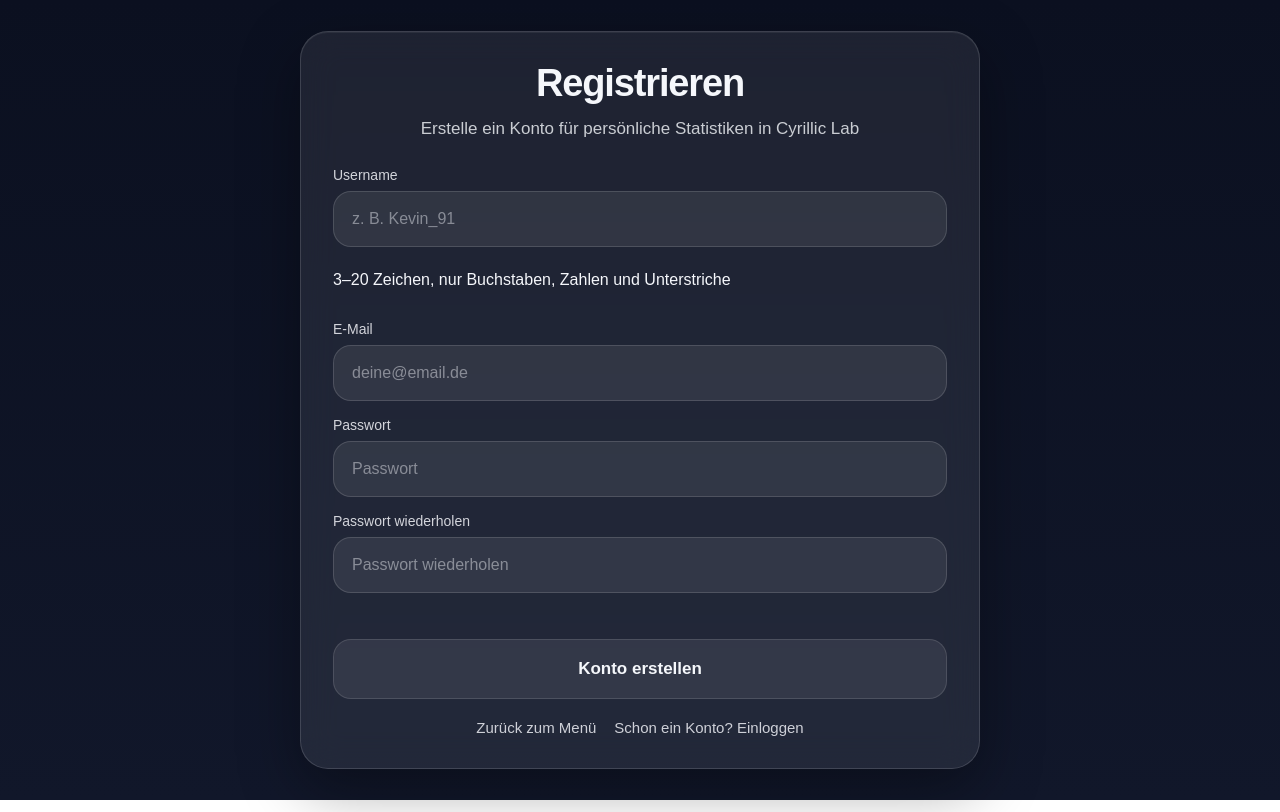
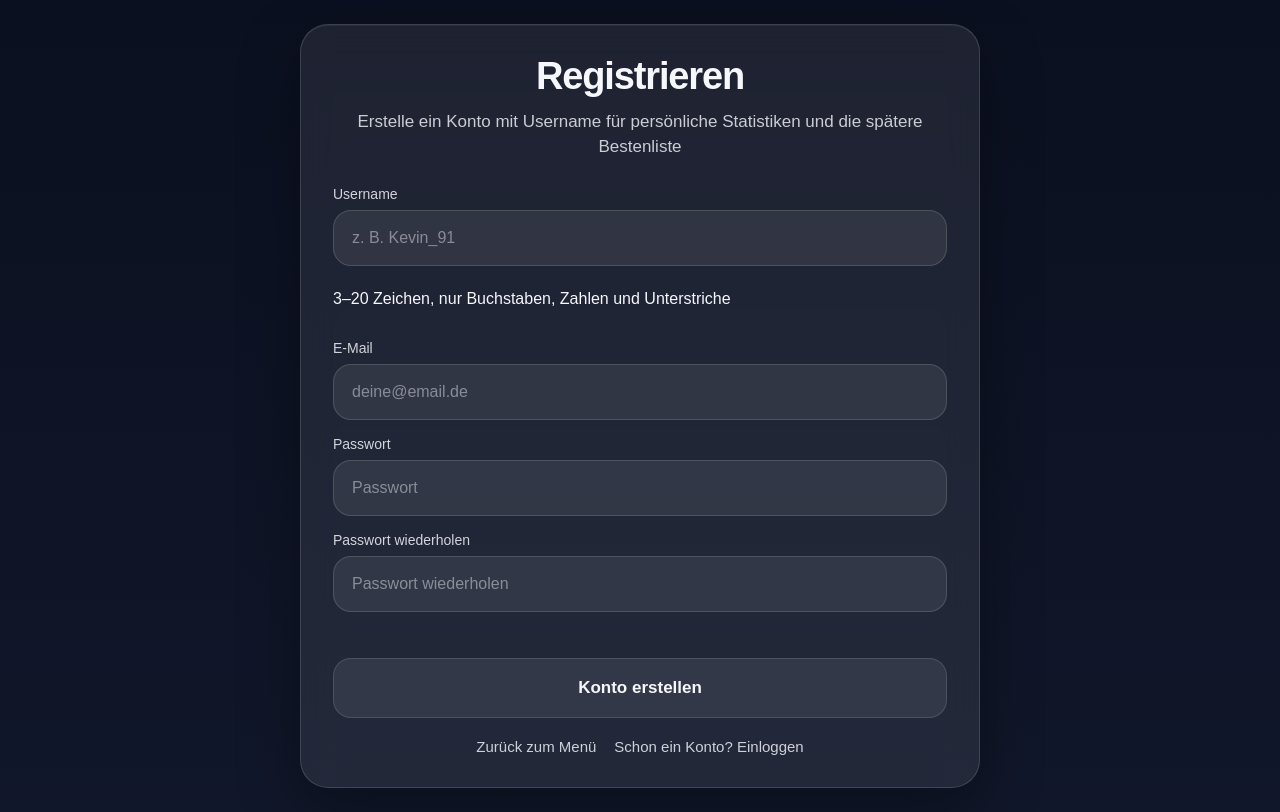
Before and after one commit to gallardo1337/CyrillicLab, a Next.js app: page /signup in a window 1280 px wide. Built offline with nearby package versions, Linux system fonts and the light colour scheme; no server answers.

Commit message:
Update page.jsx

```diff
--- a/app/signup/page.jsx
+++ b/app/signup/page.jsx
@@ -7,7 +7,8 @@ export default function SignupPage() {
       <div className="card">
         <h1 className="title">Registrieren</h1>
         <p className="subtitle">
-          Erstelle ein Konto für persönliche Statistiken in Cyrillic Lab
+          Erstelle ein Konto mit Username für persönliche Statistiken und die
+          spätere Bestenliste
         </p>
 
         <AuthForm mode="signup" />
```
